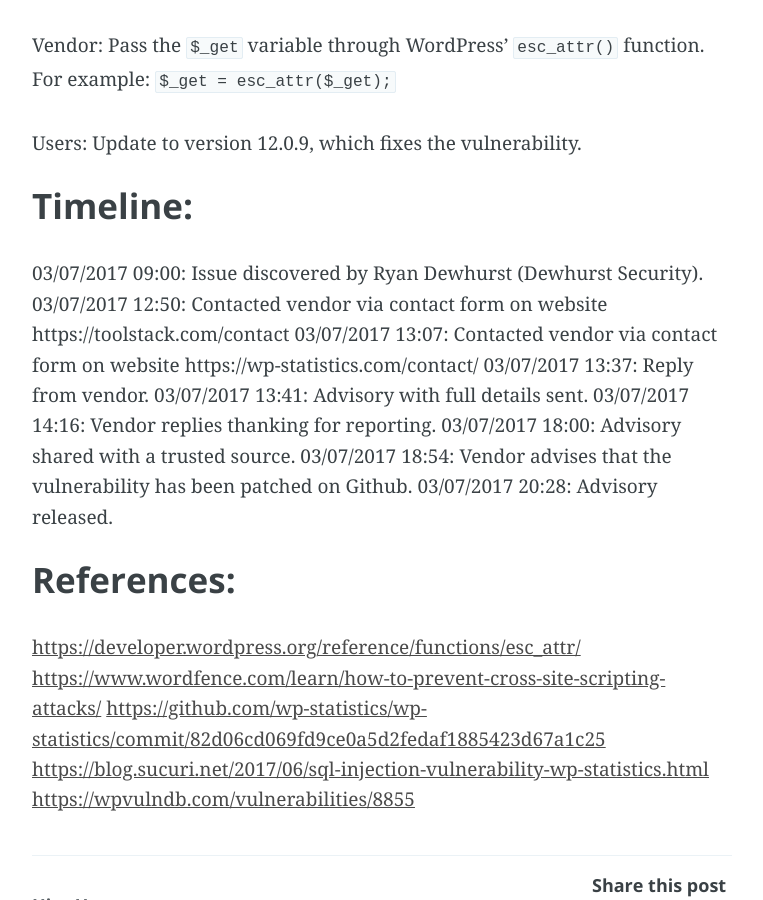
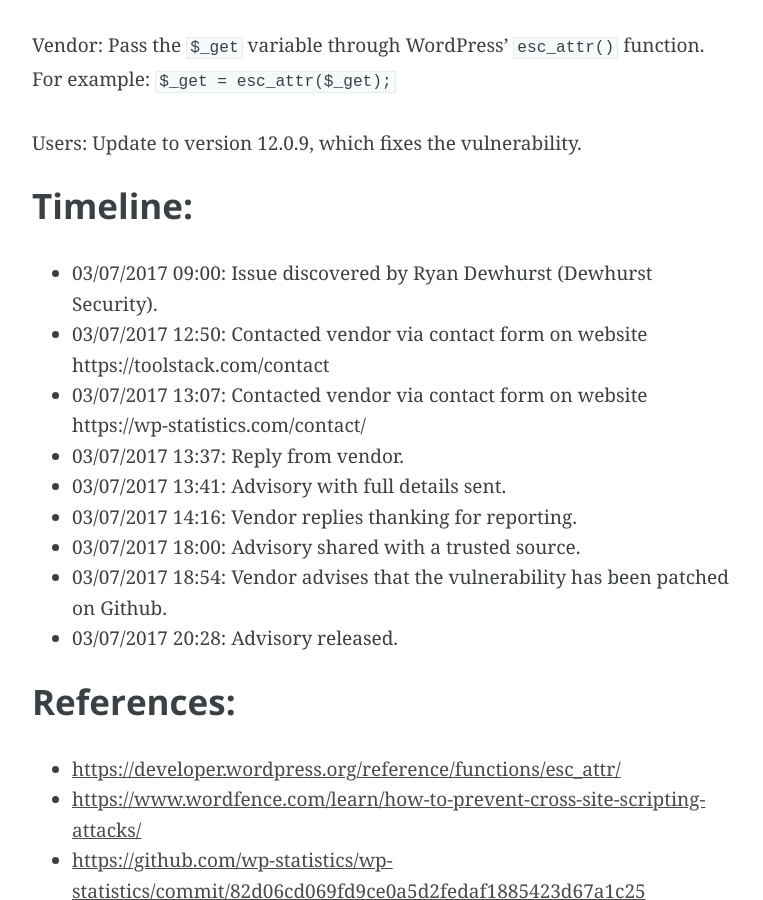
Before and after one commit to ethicalhack3r/ethicalhack3r.github.io, a Jekyll site: the page built from _posts/2017-07-03-wp-statistics-authenticated-xss-vulnerability.markdown, in a window 1280 px wide and 900 px high, scrolled down 1884 px. Shown: the whole window, without its empty margins (258-1021 px from the left). Built offline with Jekyll 4.4.1, drawn with Linux system fonts in a browser that asks for light colours.

Commit message:
Bullet points

```diff
--- a/_posts/2017-07-03-wp-statistics-authenticated-xss-vulnerability.markdown
+++ b/_posts/2017-07-03-wp-statistics-authenticated-xss-vulnerability.markdown
@@ -43,20 +43,20 @@
 
 ### Timeline:
 
-03/07/2017 09:00: Issue discovered by Ryan Dewhurst (Dewhurst Security).
-03/07/2017 12:50: Contacted vendor via contact form on website https://toolstack.com/contact
-03/07/2017 13:07: Contacted vendor via contact form on website https://wp-statistics.com/contact/
-03/07/2017 13:37: Reply from vendor.
-03/07/2017 13:41: Advisory with full details sent.
-03/07/2017 14:16: Vendor replies thanking for reporting.
-03/07/2017 18:00: Advisory shared with a trusted source.
-03/07/2017 18:54: Vendor advises that the vulnerability has been patched on Github.
-03/07/2017 20:28: Advisory released.
+- 03/07/2017 09:00: Issue discovered by Ryan Dewhurst (Dewhurst Security).
+- 03/07/2017 12:50: Contacted vendor via contact form on website https://toolstack.com/contact
+- 03/07/2017 13:07: Contacted vendor via contact form on website https://wp-statistics.com/contact/
+- 03/07/2017 13:37: Reply from vendor.
+- 03/07/2017 13:41: Advisory with full details sent.
+- 03/07/2017 14:16: Vendor replies thanking for reporting.
+- 03/07/2017 18:00: Advisory shared with a trusted source.
+- 03/07/2017 18:54: Vendor advises that the vulnerability has been patched on Github.
+- 03/07/2017 20:28: Advisory released.
 
 ### References:
 
-[https://developer.wordpress.org/reference/functions/esc_attr/](https://developer.wordpress.org/reference/functions/esc_attr/)
-[https://www.wordfence.com/learn/how-to-prevent-cross-site-scripting-attacks/](https://www.wordfence.com/learn/how-to-prevent-cross-site-scripting-attacks/)
-[https://github.com/wp-statistics/wp-statistics/commit/82d06cd069fd9ce0a5d2fedaf1885423d67a1c25](https://github.com/wp-statistics/wp-statistics/commit/82d06cd069fd9ce0a5d2fedaf1885423d67a1c25)
-[https://blog.sucuri.net/2017/06/sql-injection-vulnerability-wp-statistics.html](https://blog.sucuri.net/2017/06/sql-injection-vulnerability-wp-statistics.html)
-[https://wpvulndb.com/vulnerabilities/8855](https://wpvulndb.com/vulnerabilities/8855)
+- [https://developer.wordpress.org/reference/functions/esc_attr/](https://developer.wordpress.org/reference/functions/esc_attr/)
+- [https://www.wordfence.com/learn/how-to-prevent-cross-site-scripting-attacks/](https://www.wordfence.com/learn/how-to-prevent-cross-site-scripting-attacks/)
+- [https://github.com/wp-statistics/wp-statistics/commit/82d06cd069fd9ce0a5d2fedaf1885423d67a1c25](https://github.com/wp-statistics/wp-statistics/commit/82d06cd069fd9ce0a5d2fedaf1885423d67a1c25)
+- [https://blog.sucuri.net/2017/06/sql-injection-vulnerability-wp-statistics.html](https://blog.sucuri.net/2017/06/sql-injection-vulnerability-wp-statistics.html)
+- [https://wpvulndb.com/vulnerabilities/8855](https://wpvulndb.com/vulnerabilities/8855)
```
Also changed, not shown: 2 other files.
